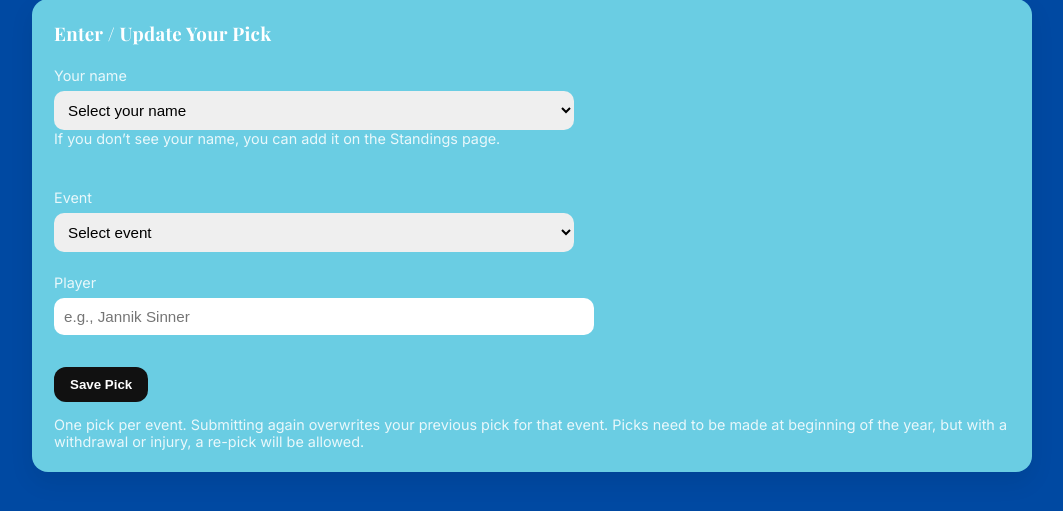
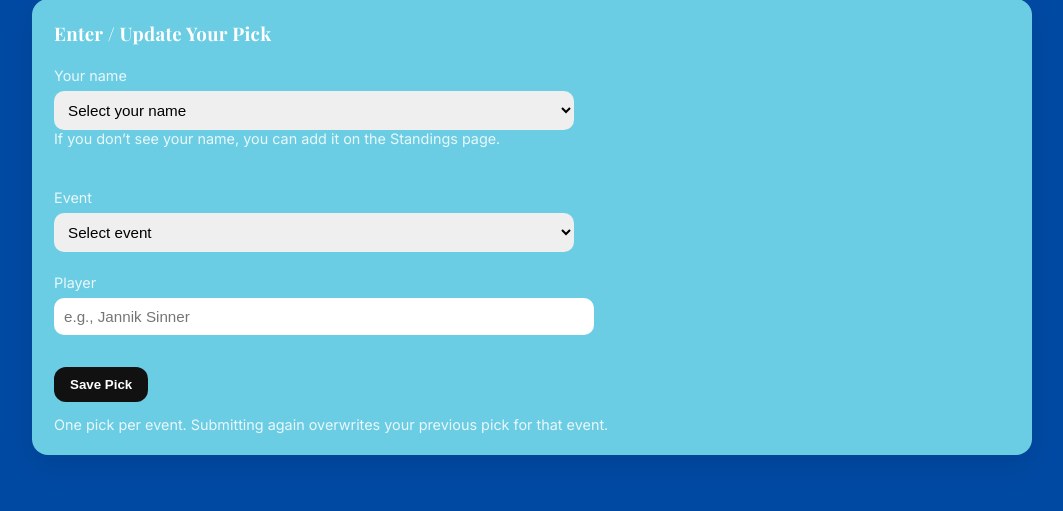
Before and after one commit to apartha13/atpTennisPredictions, a FastAPI app: page /picks in a window 1280 px wide. Shown: the part 127-638 px from the top of the page, without its empty margins (108-1171 px from the left). Run offline with FastAPI, Linux system fonts and the light colour scheme; data that the repository does not hold is empty; parts of the project's set-up code (start-up, migrations or seed data) failed here and were passed over.

Commit message:
fixing picks info

```diff
--- a/templates/picks.html
+++ b/templates/picks.html
@@ -33,7 +33,7 @@
   </form>
 
   <p class="muted" style="margin-bottom:0;">
-    One pick per event. Submitting again overwrites your previous pick for that event. Picks need to be made at beginning of the year, but with a withdrawal or injury, a re-pick will be allowed.
+    One pick per event. Submitting again overwrites your previous pick for that event.
   </p>
 </div>
 <script>
```
